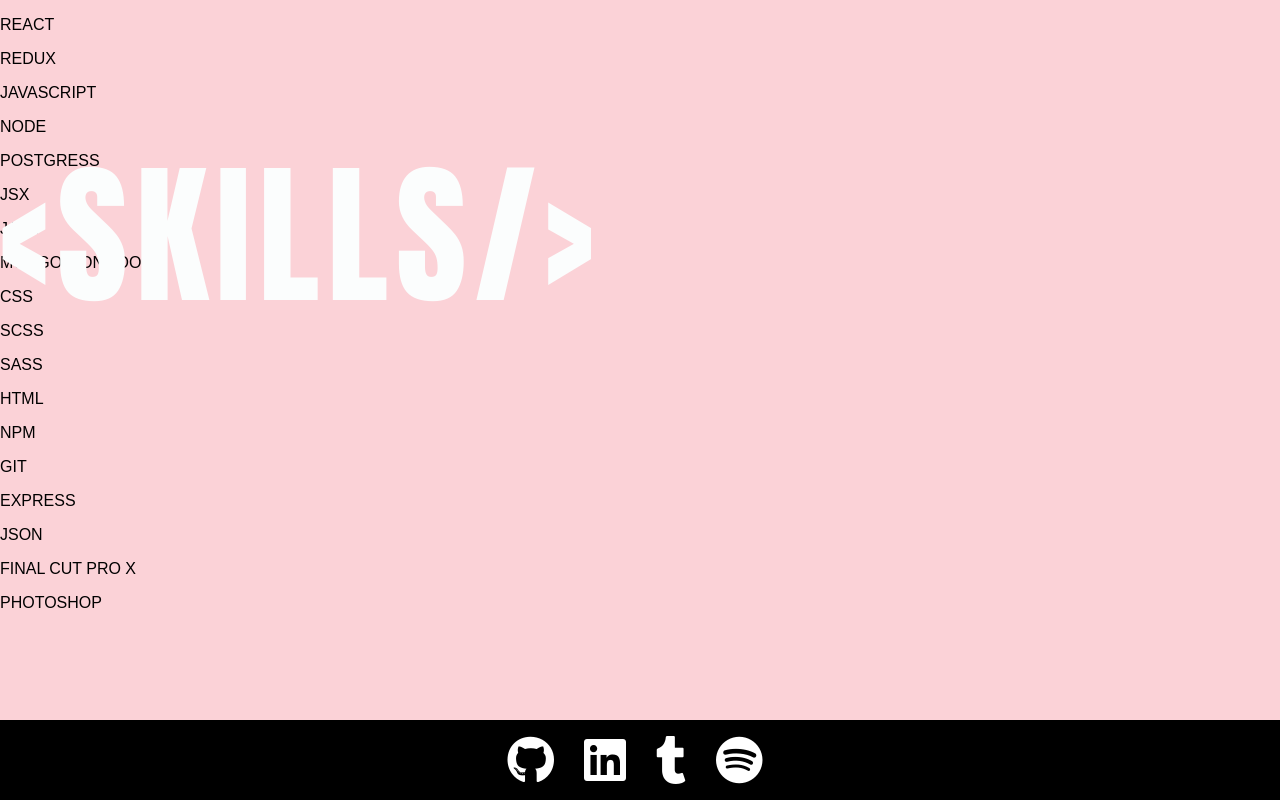
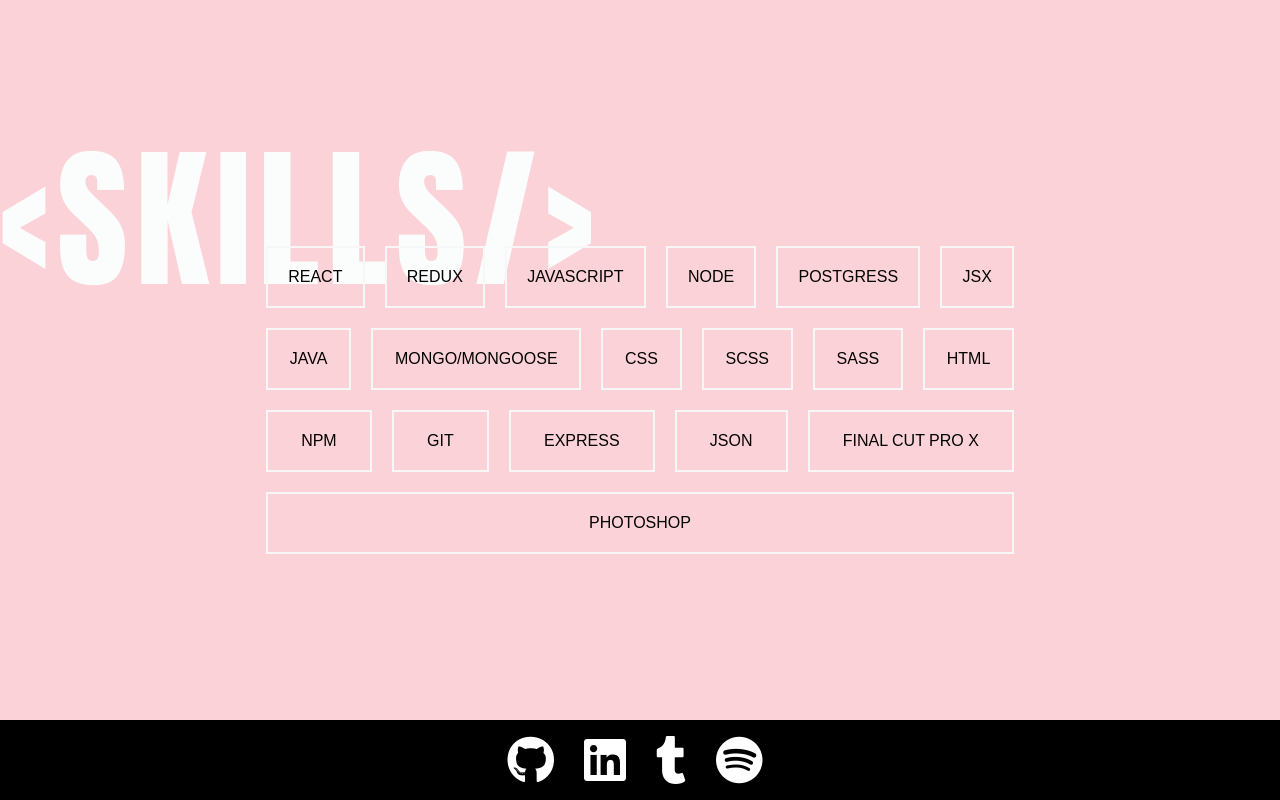
Before and after one commit to Adrianwritenow/portfolio, a React (Create React App) app: page /skills in a window 1280 px wide. Built offline with nearby package versions, Linux system fonts and the light colour scheme; a web font is replaced by a local one.

Commit message:
added cards to skills and animation on hover

```diff
--- a/src/App.css
+++ b/src/App.css
@@ -181,3 +181,43 @@ button {
     transform: scaleX(0); }
   to {
     transform: scaleX(1); } }
+
+.container {
+  display: flex;
+  justify-content: center;
+  align-items: center;
+  align-content: center;
+  flex-wrap: wrap;
+  width: 60vw;
+  max-width: 1200px;
+  margin: 0 auto;
+  min-height: 100vh; }
+
+.button {
+  flex: 1 1 auto;
+  margin: 10px;
+  padding: 20px;
+  border: 2px solid #f7f7f7;
+  text-align: center;
+  text-transform: uppercase;
+  position: relative;
+  overflow: hidden;
+  transition: .3s; }
+  .button:after {
+    position: absolute;
+    transition: .3s;
+    content: '';
+    width: 0;
+    left: 50%;
+    bottom: 0;
+    height: 3px;
+    background: #f7f7f7; }
+  .button:hover {
+    cursor: pointer; }
+    .button:hover:after {
+      width: 100%;
+      left: 0; }
+    .button:hover.button {
+      transform: scale(1.2); }
+    .button:hover.button:after {
+      width: 0%; }
--- a/src/App.scss
+++ b/src/App.scss
@@ -308,3 +308,55 @@ button{
 				transform: scaleX(1);
 		}
 }
+
+
+
+
+///////////////////SKILLCARDS/////////////
+
+.container {
+  display: flex;
+  justify-content: center;
+  align-items: center;
+  align-content: center;
+  flex-wrap: wrap;
+  width: 60vw;
+  max-width: 1200px;
+  margin: 0 auto;
+  min-height: 100vh;
+}
+.button {
+  flex: 1 1 auto;
+  margin: 10px;
+  padding: 20px;
+  border: 2px solid #f7f7f7;
+  text-align: center;
+  text-transform: uppercase;
+  position: relative;
+  overflow:hidden;
+  transition: .3s;
+  &:after {
+    position: absolute;
+    transition: .3s;
+    content: '';
+    width: 0;
+    left: 50%;
+    bottom: 0;
+    height: 3px;
+    background: #f7f7f7;
+  }
+
+  &:hover {
+    cursor: pointer;
+    &:after {
+      width: 100%;
+      left: 0;
+    }
+    &.button {
+      transform: scale(1.2);
+    }
+    &.button:after {
+      width: 0%;
+    }
+  }
+}
--- a/src/components/skills.js
+++ b/src/components/skills.js
@@ -15,18 +15,17 @@ class Skills extends Component {
 
       let skillCards = skills.map(function(skill){
          return (
-            <div className='examCard'>
-             <p>{skill}</p>
-            </div>
+          <div className="button">{skill}</div>
          )
-
       });
     return (
 
         <div className="experienceWrapper">
         <h1 className="linethru linethru--rev">
           &#x0003C;SKILLS&#x0002F;&#x0003E;</h1>
-          {skillCards}
+          <div className='container'>
+            {skillCards}
+          </div>
 
         </div>
     );
```
